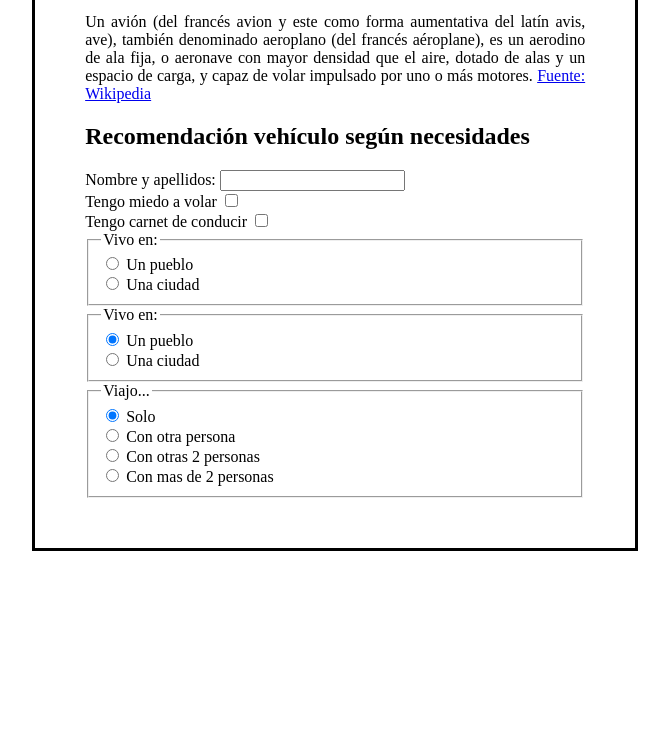
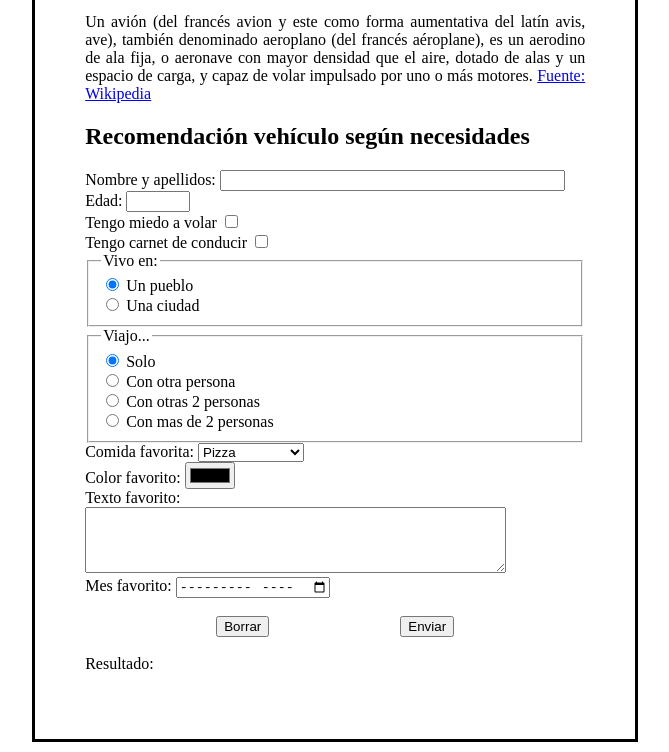
Before and after one commit to marietequisde/marcas24-25, a plain HTML site: page index.html in a window 1280 px wide. Shown: the part 1938-2690 px from the top of the page, without its empty margins (377-1046 px from the left). Before the commit the page ends 2499 px from the top, so only its background shows below. Drawn offline with Linux system fonts and the light colour scheme.

Commit message:
creación y recogida de datos del form del index

```diff
--- a/estilos/styles.css
+++ b/estilos/styles.css
@@ -58,3 +58,8 @@ dd {
 dd img {
 	margin-top: 0.5rem;
 }
+
+form > div {
+	display: flex;
+	justify-content: space-evenly;
+}
--- a/index.html
+++ b/index.html
@@ -69,57 +69,71 @@
 					</p>
 
 					<h2>Recomendación vehículo según necesidades</h2>
-					<form>
-						Nombre y apellidos: <input type="text" id="nombre" /> <br/>
-						Tengo miedo a volar <input type="checkbox" id="volar" value="first_checkbox" />
+					<form id="form_vehiculo">
+						Nombre y apellidos: <input type="text" id="nombre" maxlength="40" size="40"/> <br/>
+						Edad: <input type="number" id="edad" min="0" max="150" step="1"/> <br/>
+						Tengo miedo a volar <input type="checkbox" id="volar" value="volar" />
 						</br>
-						Tengo carnet de conducir <input type="checkbox" id="carnet" value="first_checkbox" />
+						Tengo carnet de conducir <input type="checkbox" id="carnet" value="carnet" />
 						</br>
 						<fieldset>
 							<legend>Vivo en:</legend>
 							<div>
-								<input type="radio" id="pueblo" name="vivo_en" value="pueblo" checked />
-								<label for="huey">Un pueblo</label>
-							</div>
-							<div>
-								<input type="radio" id="ciudad" name="vivo_en" value="ciudad" />
-								<label for="dewey">Una ciudad</label>
-							</div>
-						</fieldset>
-						<fieldset>
-							<legend>Vivo en:</legend>
-							<div>
-								<input type="radio" id="pueblo" name="vivo_en" value="pueblo" checked />
+								<input type="radio" id="pueblo" name="vivo_en" value="un pueblo" checked />
 								<label for="pueblo">Un pueblo</label>
 							</div>
 							<div>
-								<input type="radio" id="ciudad" name="vivo_en" value="ciudad" />
+								<input type="radio" id="ciudad" name="vivo_en" value="una ciudad" />
 								<label for="ciudad">Una ciudad</label>
 							</div>
 						</fieldset>
 						<fieldset>
 							<legend>Viajo...</legend>
 							<div>
-								<input type="radio" id="1p" name="viajo" value="1p" checked />
+								<input type="radio" id="1p" name="viajo" value="solo" checked />
 								<label for="1p">Solo</label>
 							</div>
 							<div>
-								<input type="radio" id="2p" name="viajo" value="2p" />
+								<input type="radio" id="2p" name="viajo" value="con otra persona" />
 								<label for="2p">Con otra persona</label>
 							</div>
 							<div>
-								<input type="radio" id="3p" name="viajo" value="3p" />
+								<input type="radio" id="3p" name="viajo" value="con otras 2 personas" />
 								<label for="3p">Con otras 2 personas</label>
 							</div>
 							<div>
-								<input type="radio" id="+p" name="viajo" value="+p" />
+								<input type="radio" id="+p" name="viajo" value="con mas de 2 personas" />
 								<label for="+p">Con mas de 2 personas</label>
 							</div>
 						</fieldset>
+						<label for="comidas">Comida favorita:</label>
+						<select name="comidas" id="comidas">
+							<option value="pizza">Pizza</option>
+							<option value="hamburguesa">Hamburguesa</option>
+							<option value="pasta">Pasta</option>
+							<option value="borrajas">Borrajas</option>
+							<option value="patatas">Patatas</option>
+						</select>
+						<br/>
+						Color favorito: <input type="color" id="color"/> <br/>
+						Texto favorito:
+						</br>
+						<textarea id="multilinea" name="multilinea" rows="4" cols="50"></textarea> </br>
+						Mes favorito: <input type="month" id="mes" name="mes" /> </br>
+						</br>
+
+						<div>
+							<input type="button" value="Borrar" onclick="borrar()"/>
+							<input type="button" value="Enviar" onclick="enviar()"/>
+						</div>
+
+						<br/>
+						Resultado: </br><p id="resultado"></p>
 					</form>
 				</td>
 			</tr>
 		</table>
 
+	<script src="scripts/index.js"></script>
 	</body>
 </html>
--- /dev/null
+++ b/scripts/index.js
@@ -0,0 +1,42 @@
+function enviar() {
+
+	var nombre = document.getElementById('nombre').value;
+	var edad = document.getElementById('edad').value;
+	var miedoVolar = document.getElementById('volar').checked;
+	var tieneCarnet = document.getElementById('carnet').checked;
+	var vivoEn = document.querySelector('input[name="vivo_en"]:checked').value;
+	var viajo = document.querySelector('input[name="viajo"]:checked').value;
+	var comida = document.getElementById('comidas').value;
+	var color = document.getElementById('color').value;
+	var texto = document.getElementById('multilinea').value;
+	var mes = document.getElementById('mes').value;
+
+	var textoResultado = `Hola ${nombre}, tienes ${edad} años.\n`;
+
+	if (miedoVolar) {
+		textoResultado += "Tienes miedo a volar.\n"
+	} else {
+		textoResultado += "No tienes miedo a volar.\n"
+	}
+
+	if (tieneCarnet) {
+		textoResultado += "Tienes carnet de conducir.\n"
+	} else {
+		textoResultado += "No tienes carnet de conducir.\n"
+	}
+
+	textoResultado += `Vives en ${vivoEn}.\nViajas ${viajo}.\n` +
+						`Tu comida favorita es ${comida}.\nTu color favorito es el ${color}.\n` +
+						`Tu texto favorito es: "${texto}".\nTu mes favorito es ${mes}.`;
+	document.getElementById('resultado').innerText = textoResultado;
+}
+
+function borrar() {
+	document.getElementById("form_vehiculo").reset();
+}
+
+function ejemplo() {
+	var num1 = parseInt(document.getElementById('numero1').value);
+	var num2 = parseInt(document.getElementById('numero2').value);
+	document.getElementById('resultado').value = (num1 ? num1 : 0) + (num2 ? num2 : 0);
+}
```
